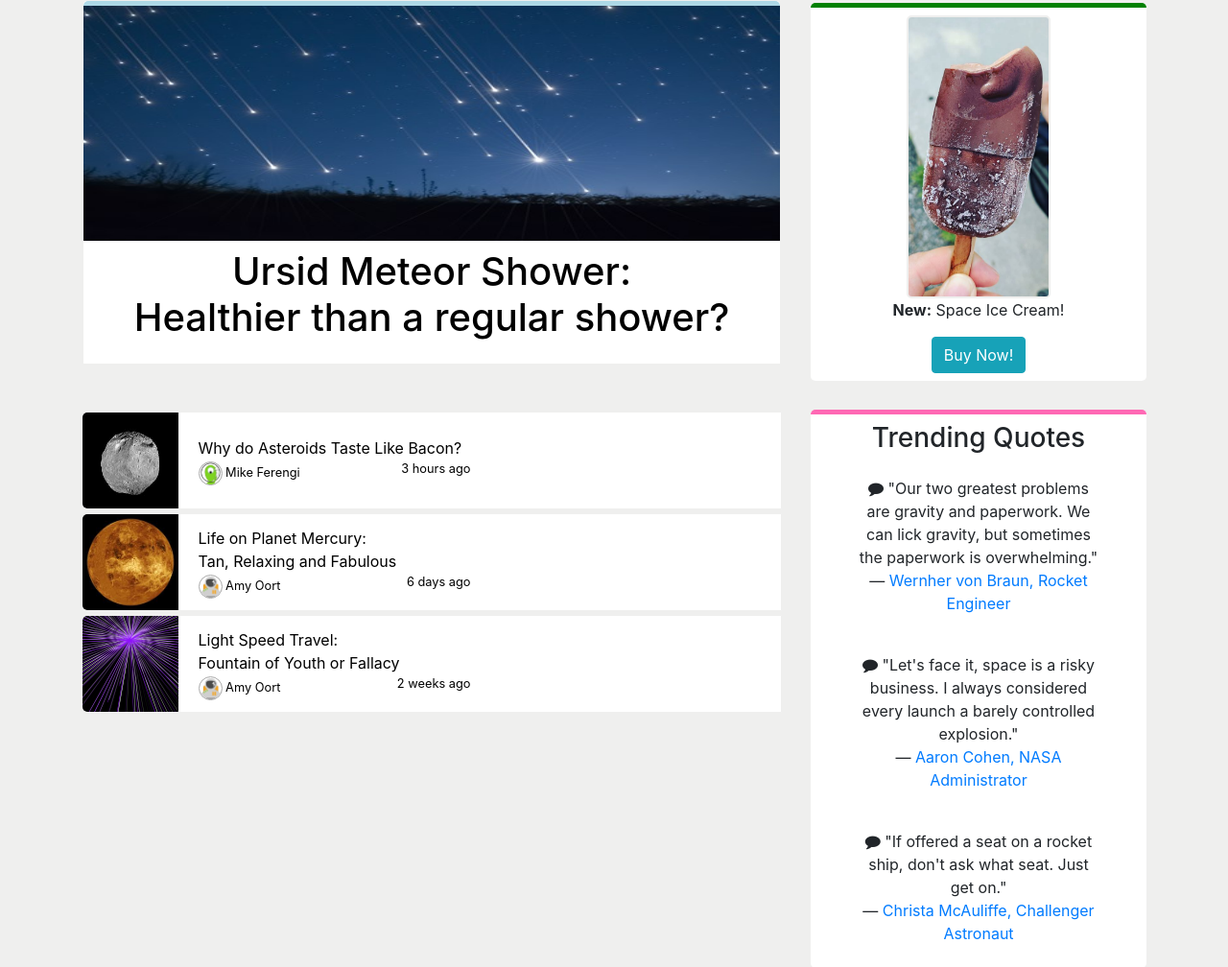
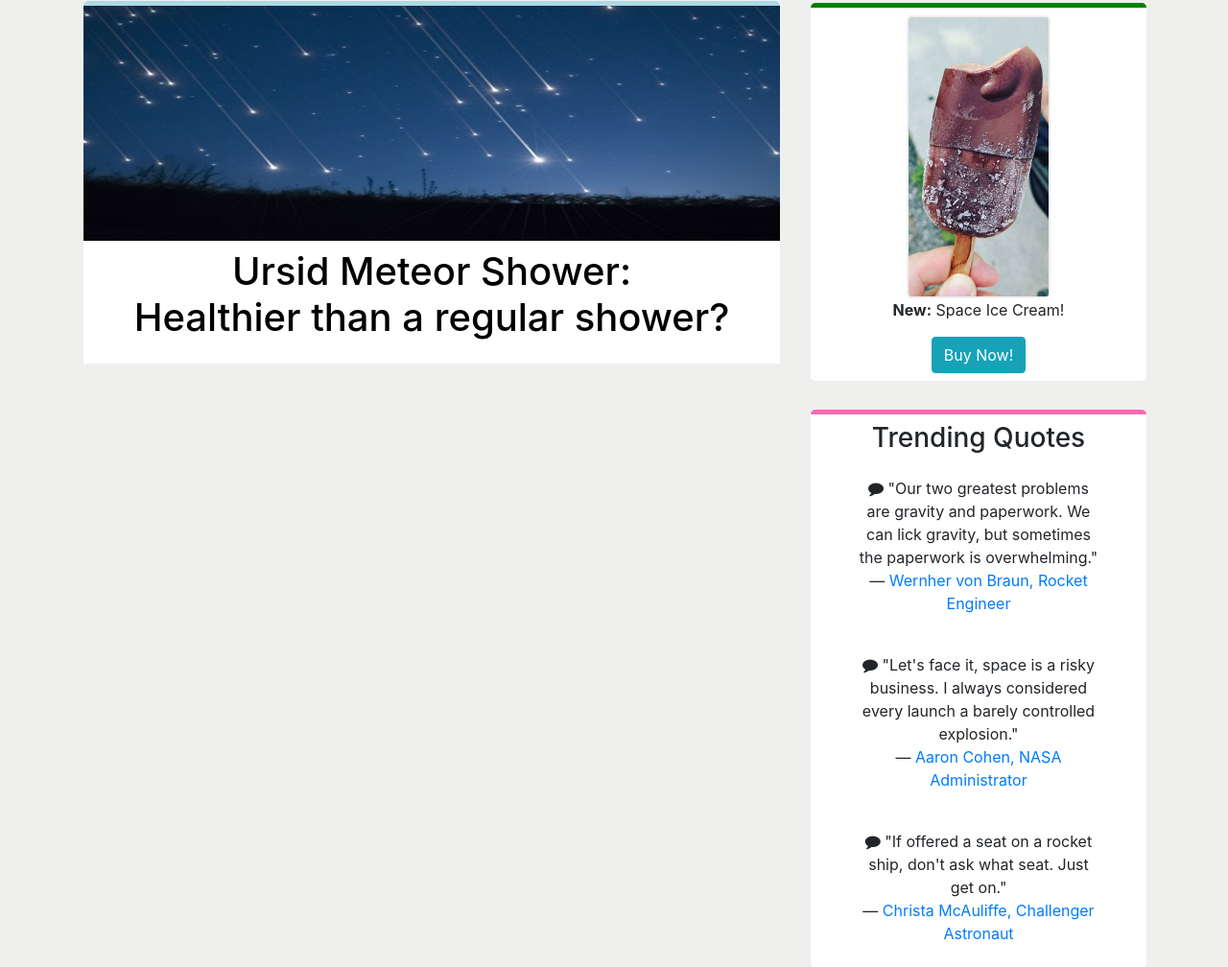
Before and after one commit to tweeker88/symfonyLessons, a Symfony app: template templates/article/homepage.html.twig in a window 1280 px wide. Shown: the part 131-1139 px from the top of the page at 96% size. Run offline with Twig, Linux system fonts and the light colour scheme; the template is opened without the code that fills it, so the values that code supplies are empty; some libraries are stand-ins or nearby versions.

Commit message:
feat(3.10): Добавил свой запрос в репозиторий Article

```diff
--- a/templates/article/homepage.html.twig
+++ b/templates/article/homepage.html.twig
@@ -17,42 +17,19 @@
                 </a>
 
                 <!-- Supporting Articles -->
-
+                {% for article in articles %}
                 <div class="article-container my-1">
-                    <a href="{{ path('article_show', {slug: 'why-asteroids-taste-like-bacon'}) }}">
+                    <a href="{{ path('article_show', {slug: article.slug}) }}">
                         <img class="article-img" src="{{ asset('images/asteroid.jpeg') }}">
                         <div class="article-title d-inline-block pl-3 align-middle">
-                            <span>Why do Asteroids Taste Like Bacon?</span>
+                            <span>{{ article.title }}</span>
                             <br>
                             <span class="align-left article-details"><img class="article-author-img rounded-circle" src="{{ asset('images/alien-profile.png') }}"> Mike Ferengi </span>
-                            <span class="pl-5 article-details float-right"> 3 hours ago</span>
+                            <span class="pl-5 article-details float-right">{{ article.publishedAt ? article.publishedAt|ago }}</span>
                         </div>
                     </a>
                 </div>
-
-                <div class="article-container my-1">
-                    <a href="#">
-                        <img class="article-img"  src="{{ asset('images/mercury.jpeg') }}">
-                        <div class="article-title d-inline-block pl-3 align-middle">
-                            <span>Life on Planet Mercury: <br> Tan, Relaxing and Fabulous</span>
-                            <br>
-                            <span class="align-left article-details"><img class="article-author-img rounded-circle" src="{{ asset('images/astronaut-profile.png') }}"> Amy Oort </span>
-                            <span class="pl-5 article-details float-right"> 6 days ago</span>
-                        </div>
-                    </a>
-                </div>
-
-                <div class="article-container my-1">
-                    <a href="#">
-                        <img class="article-img" src="{{ asset('images/lightspeed.png') }}">
-                        <div class="article-title d-inline-block pl-3 align-middle">
-                            <span>Light Speed Travel: <br> Fountain of Youth or Fallacy</span>
-                            <br>
-                            <span class="align-left article-details"><img class="article-author-img rounded-circle" src="{{ asset('images/astronaut-profile.png') }}"> Amy Oort </span>
-                            <span class="pl-5 article-details float-right"> 2 weeks ago</span>
-                        </div>
-                    </a>
-                </div>
+                {% endfor %}
 
             </div>
 
```
Also changed, not shown: src/Controller/ArticleController.php (+7 -6 lines), src/Repository/ArticleRepository.php (+9 -12 lines).
